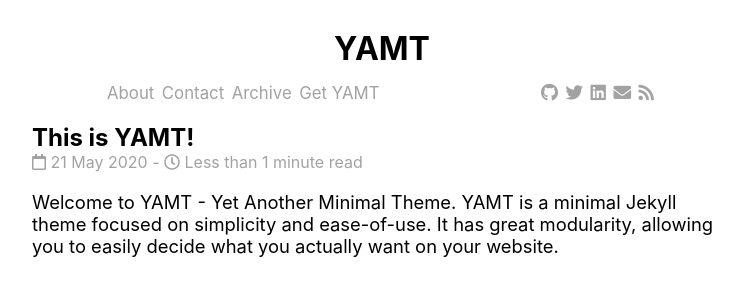
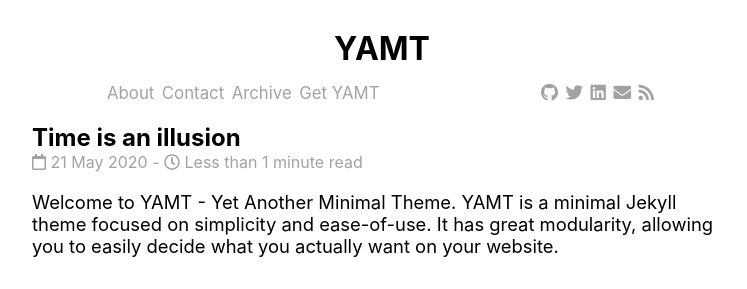
Before and after one commit to stackbit-projects/clever-mustard-4b8ca, a Jekyll site: the page built from _posts/2020-05-21-this-is-yamt.md, in a window 1280 px wide. Shown: the top 289 px of the page, without its empty margins (258-1005 px from the left). Built offline with Jekyll 4.4.1, drawn with Linux system fonts in a browser that asks for light colours; nearby versions of some CDN libraries; comment, search, counter and statistics services are not loaded.

Commit message:
2020-05-21-this-is-yamt.md: updated title

```diff
--- a/_posts/2020-05-21-this-is-yamt.md
+++ b/_posts/2020-05-21-this-is-yamt.md
@@ -1,9 +1,12 @@
 ---
-title: This is YAMT!
+title: Time is an illusion
 layout: post
-categories: [Typography, Markdown, Tips]
+categories:
+  - Typography
+  - Markdown
+  - Tips
 image: /assets/img/logo.jpg
-description: "Welcome to YAMT - Yet Another Minimal Theme."
+description: Welcome to YAMT - Yet Another Minimal Theme.
 ---
 
 Welcome to YAMT - Yet Another Minimal Theme. YAMT is a minimal Jekyll theme focused on simplicity and ease-of-use. It has great modularity, allowing you to easily decide what you actually want on your website.
```
